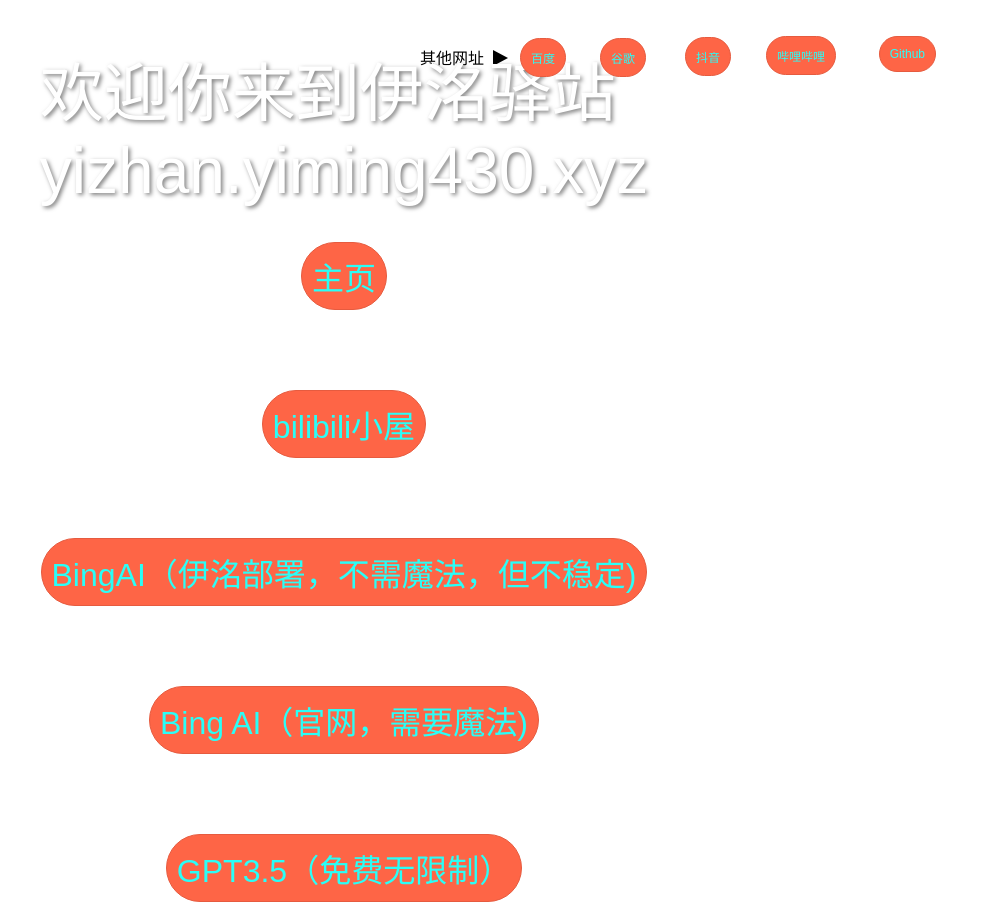
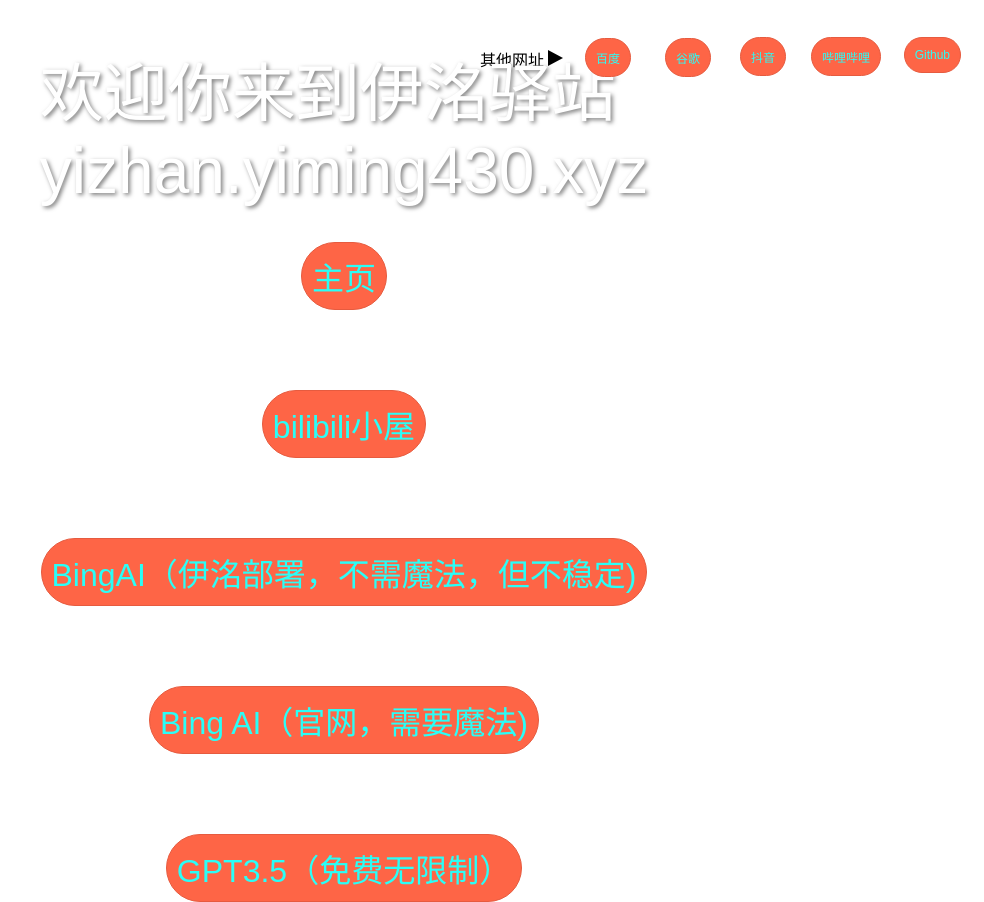
Before and after one commit to dandandujie/yiming, a plain HTML site: page index.html in a window 1280 px wide. Shown: the whole page, without its empty margins (296-1280 px from the left). Drawn offline with Linux system fonts and the light colour scheme.

Commit message:
Update styles.css

```diff
--- a/styles.css
+++ b/styles.css
@@ -39,7 +39,7 @@ nav a {
     position: absolute;
     width: 1px;
     top:50px;
-    right:475px;
+    right:420px;
     border-top: 8px solid transparent;
     border-bottom: 8px solid transparent;
     border-left: 15px solid black; /* 可以根据需要调整箭头的大小和颜色 */
@@ -48,7 +48,7 @@ nav a {
 .nav-link2{
     position:absolute;  /* 将元素定位为绝对定位 */
     top: 20px;  /* 距离顶部的距离 */
-    right: 400px;  /* 距离右侧的距离 */
+    right: 335px;  /* 距离右侧的距离 */
     font-size:12px;
     margin: 10px 10px;
     color: rgb(42, 254, 247);
@@ -63,7 +63,7 @@ nav a {
 .nav-link3{
     position:absolute;  /* 将元素定位为绝对定位 */
     top: 20px;  /* 距离顶部的距离 */
-    right: 320px;  /* 距离右侧的距离 */
+    right: 255px;  /* 距离右侧的距离 */
     font-size:12px;
     margin: 10px 10px;
     color: rgb(42, 254, 247);
@@ -77,8 +77,8 @@ nav a {
 }
 .nav-link4{
     position:absolute;  /* 将元素定位为绝对定位 */
-    top: 18px;  /* 距离顶部的距离 */
-    right: 130px;  /* 距离右侧的距离 */
+    top: 19px;  /* 距离顶部的距离 */
+    right: 85px;  /* 距离右侧的距离 */
     font-size:12px;
     margin: 10px 10px;
     color: rgb(42, 254, 247);
@@ -93,7 +93,7 @@ nav a {
 .nav-link5{
     position:absolute;  /* 将元素定位为绝对定位 */
     top: 19px;  /* 距离顶部的距离 */
-    right: 235px;  /* 距离右侧的距离 */
+    right: 180px;  /* 距离右侧的距离 */
     font-size:12px;
     margin: 10px 10px;
     color: rgb(42, 254, 247);
@@ -107,8 +107,8 @@ nav a {
 }
 .nav-link6{
     position:absolute;  /* 将元素定位为绝对定位 */
-    top: 18px;  /* 距离顶部的距离 */
-    right: 30px;  /* 距离右侧的距离 */
+    top: 19px;  /* 距离顶部的距离 */
+    right: 5px;  /* 距离右侧的距离 */
     font-size:12px;
     margin: 10px 10px;
     color: rgb(42, 254, 247);
@@ -120,7 +120,7 @@ nav a {
     text-decoration: none;  /* 移除链接的下划线 */
 
 }
-.nav-link1:hover, .nav-link2:hover {
+.nav-link1:hover, .nav-link2:hover,.nav-link3:hover,.nav-link4:hover,.nav-link5:hover,.nav-link6:hover {
     background-color: rgb(180, 94, 77);  /* 鼠标悬停时的背景颜色 */
     color: white;  /* 鼠标悬停时的文字颜色 */
   }
@@ -148,8 +148,8 @@ nav a {
   }
   .small-text3{
     position:absolute;
-    top:45px;
-    right:500px;
+    top:47px;
+    right:440px;
 }
 nav, #bilibili-videos {
     background-color: transparent;
```
